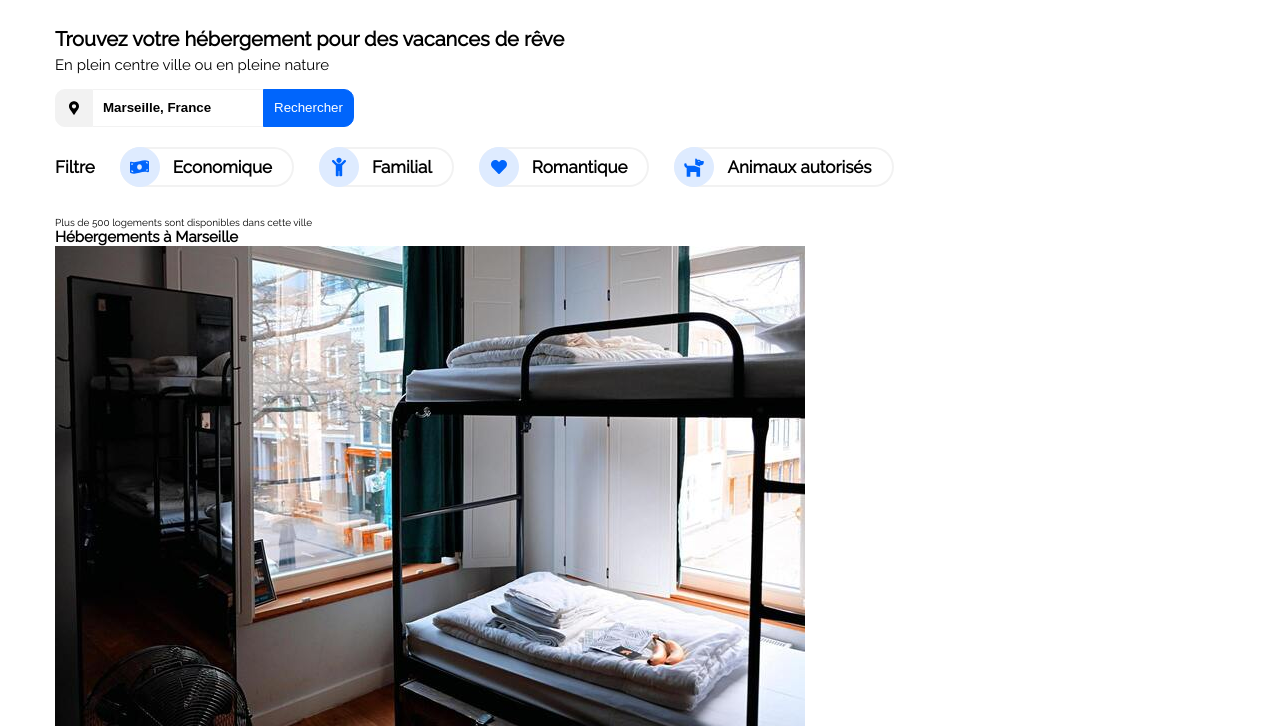
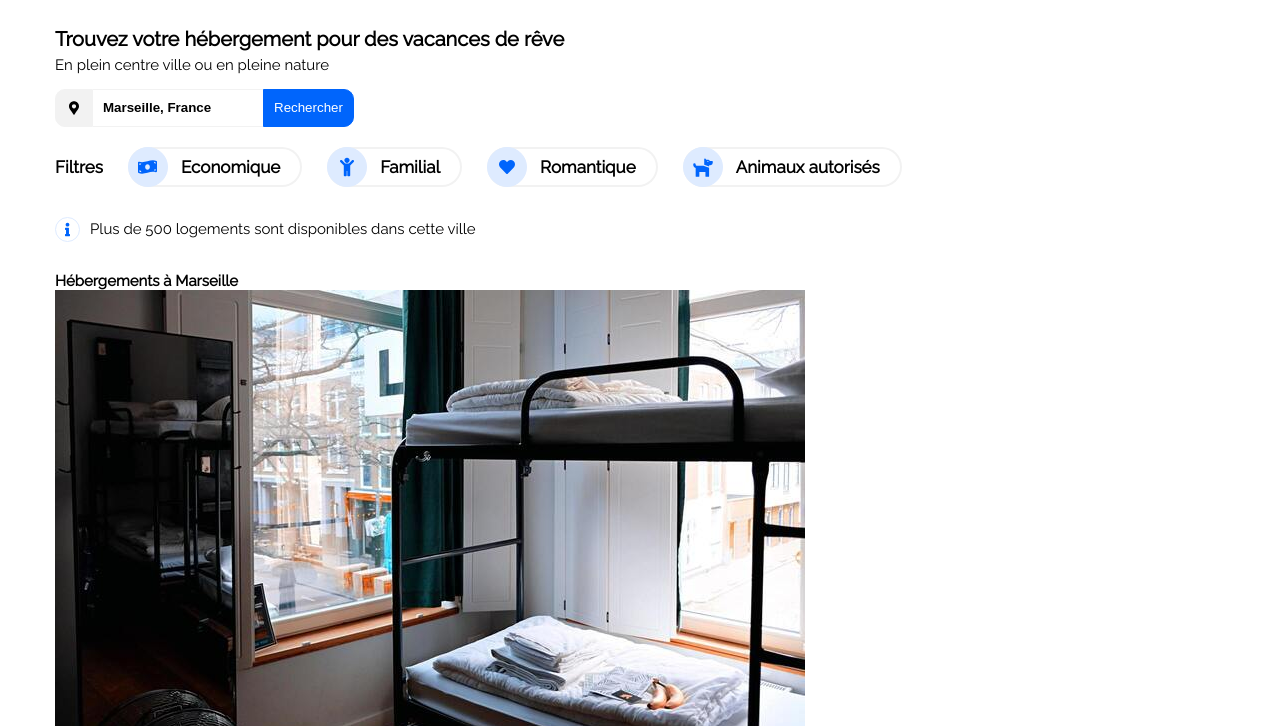
Before and after one commit to DamienPinna/reservia, a website: page index.html in a window 1280 px wide. Shown: the part 74-800 px from the top of the page. Drawn offline with Linux system fonts and the light colour scheme.

Commit message:
stylisation de la partie information

```diff
--- a/design/sass/style.scss
+++ b/design/sass/style.scss
@@ -16,14 +16,6 @@ html {
 
 
 /* GENERAL */
-
-h1 {
-   margin: 3rem 0 0.5rem 0;
-}
-
-aside {
-   font-size: 1.5rem;
-}
 
 ul {
    list-style: none;
@@ -64,6 +56,39 @@ nav {
 }
 
 /* HEADER */
+
+header {
+   h1 {
+      margin: 3rem 0 0.5rem 0;
+   }
+
+   aside {
+      font-size: 1.5rem;
+   }
+
+   .information {
+      display: flex;
+      align-items: center;
+      margin-bottom: 3rem;
+
+      .cercle {
+         display: flex;
+         justify-content: center;
+         width: 2.5rem;
+         height: 2.5rem;
+         border: 0.1rem solid $secondary-color;
+         border-radius: 50%;
+
+         .icone-info {
+            width: 0.5rem;
+         }
+      }
+
+      p {
+         font-size: 1.5rem;
+         margin-left: 1rem;
+      }
+   }
 
    .recherche {
       margin: 1.5rem 0 2rem 0;
@@ -160,3 +185,4 @@ nav {
          }
       }
    }
+}
--- a/index.html
+++ b/index.html
@@ -33,7 +33,7 @@
                </div>
 
                <div class="filtre">
-                  <p>Filtre</p>
+                  <p>Filtres</p>
 
                   <div class="item-filtre">
                      <div class="cercle">
@@ -65,7 +65,12 @@
                   </div>
                </div>
             </form>
-            <p>Plus de 500 logements sont disponibles dans cette ville</p>
+            <div class="information">
+               <div class="cercle">
+                  <img class="icone-info" src="./images/icones/info-solid.svg" alt="icone de la lettre i">
+               </div>
+               <p>Plus de 500 logements sont disponibles dans cette ville</p>
+            </div>
          </header>
 
          <main>
```
Also changed, not shown: design/css/style.css, images/icones/info-solid.svg (added), 1 other file. Lines whose indentation alone changed are shown as unchanged.
